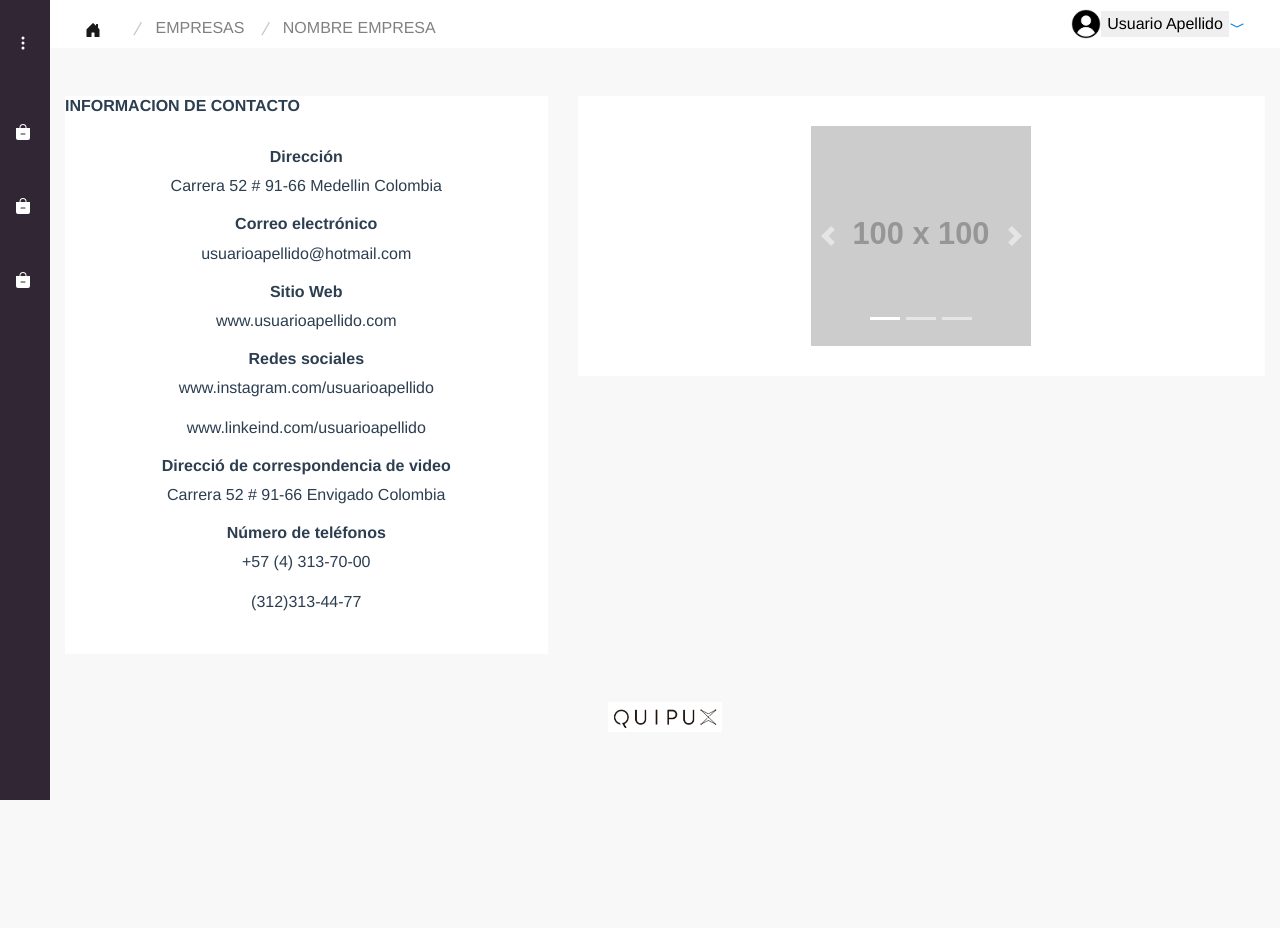
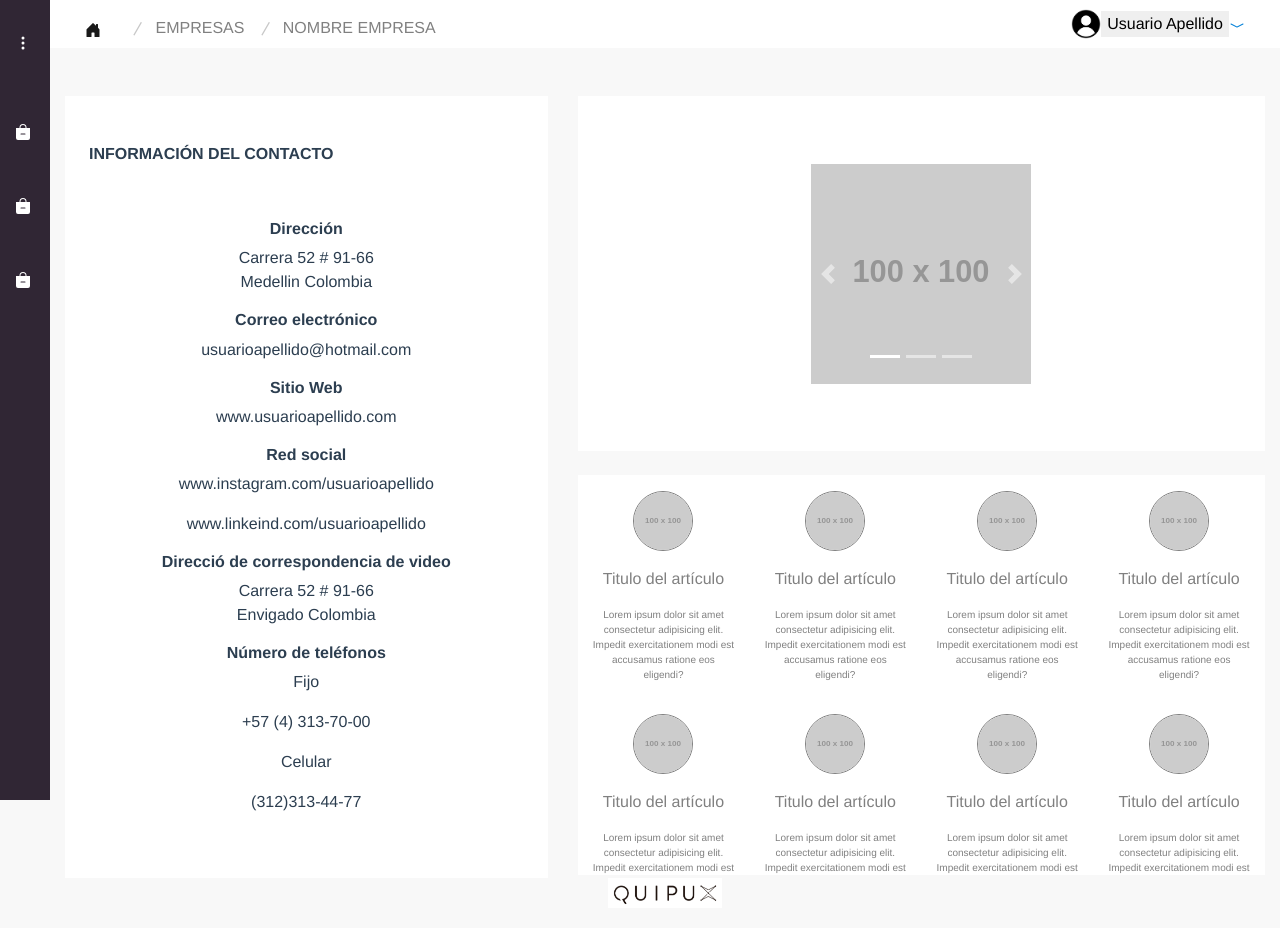
Before and after one commit to lauraparrado/reto_quipux, a Vue app: page /articulo in a window 1280 px wide. Before the commit the page ends 800 px from the top, so only its background shows below. Built offline with nearby package versions, Linux system fonts and the light colour scheme.

Commit message:
update page articulo

```diff
--- a/src/assets/scss/_components.scss
+++ b/src/assets/scss/_components.scss
@@ -2,3 +2,4 @@
 @import "components/footer";
 @import "components/sidebar";
 @import "components/home-services";
+@import "components/item-art"
--- /dev/null
+++ b/src/assets/scss/components/_item-art.scss
@@ -0,0 +1,17 @@
+.item-art{
+    &__image{
+        img{
+            width:60px;
+            height:60px;
+            border-radius:160px;
+            border: 1px solid gray;
+        }
+    }
+    &__title{
+        color: gray;
+    }
+    &__description{
+        color: gray;
+        font-size: 10px;
+    }
+}
--- a/src/assets/scss/views/_articulos.scss
+++ b/src/assets/scss/views/_articulos.scss
@@ -1,4 +1,5 @@
 .articulos{
+    position: relative;
     height: 100%;
     &__contacto{
         .info{
@@ -11,7 +12,7 @@
         .cart-carousel{
             background-color: white;
             width: 100%;
-            height: 280px;
+            height: 355px;
             display: flex;
             justify-content: center;
             align-items: center;
@@ -19,5 +20,11 @@
         .carousel{
             width: 220px;
         }
+
+        .cart-art{
+            background-color: white;
+            height: 400px;
+            overflow-y:scroll;
+        }
     }
 }
--- /dev/null
+++ b/src/components/ItemArt.vue
@@ -0,0 +1,27 @@
+<template>
+    <div class="item-art d-flex flex-wrap justify-content-center">
+        <div class="item-art__image py-3"><img :src="image"></div>
+        <p class="item-art__title">{{title}}</p>
+        <p class="item-art__description">{{description}}</p>
+    </div>
+</template>
+<script>
+export default {
+name:"itemart",
+
+props:{
+    image:{
+        type:String,
+        required:true
+    },
+    title:{
+        type:String,
+        required:true
+    },
+    description:{
+        type:String,
+        required:true
+    }
+}
+}
+</script>
--- a/src/views/Articulo.vue
+++ b/src/views/Articulo.vue
@@ -2,31 +2,44 @@
     <div class="container-fluid articulos">
         <div class="row">
             <div class="col-5 articulos__contacto">
-                <div class="container-fluid info my-5 px-0 ">
-                    <h6 class="font-weight-bold text-left">INFORMACION DE CONTACTO</h6>
-                    <div class="my-4 d-inline-block">
+                <div class="container-fluid info mt-5 px-0 ">
+                    <div class="py-5 pl-4">
+                        <h6 class="font-weight-bold text-left">INFORMACIÓN DEL CONTACTO</h6>
+                    </div>
+
+                    <div class="d-inline-block text-center pb-5">
                         <h6 class="font-weight-bold">Dirección</h6>
-                        <p>{{this.contacto.default.direccion}}</p>
+                        <div class="w-50 d-inline-block">
+                            <p>{{this.contacto.default.direccion}}</p>
+                        </div>
                         <h6 class="font-weight-bold">Correo electrónico</h6>
                         <p>{{this.contacto.default.correo}}</p>
                         <h6 class="font-weight-bold">Sitio Web</h6>
                         <p>{{this.contacto.default.website}}</p>
-                        <h6 class="font-weight-bold">Redes sociales</h6>
+                        <h6 class="font-weight-bold">Red social</h6>
                         <p v-for="red in this.contacto.default.redes" :key="red">
                             {{red.social}}
                         </p>
                         <h6 class="font-weight-bold">Direcció de correspondencia de video</h6>
-                        <p>{{this.contacto.default.correspondencia}}</p>
+                        <div class="w-50 d-inline-block">
+                            <p>{{this.contacto.default.correspondencia}}</p>
+                        </div>
+
                         <h6 class="font-weight-bold">Número de teléfonos</h6>
-                        <p v-for="telefono in this.contacto.default.telefonos" :key="telefono">
-                            {{telefono.numero}}
+                        <p>Fijo</p>
+                        <p>
+                            {{this.contacto.default.telefonos[0].numero}}
+                        </p>
+                        <p>Celular</p>
+                        <p>
+                            {{this.contacto.default.telefonos[1].numero}}
                         </p>
                     </div>
                 </div>
 
             </div>
             <div class="col-7  articulos__galeria">
-                <div class="container-fluid cart-carousel my-5 px-0 ">
+                <div class="container-fluid cart-carousel mt-5 mb-4 px-0 ">
                     <div class="carousel">
                         <ol class="carousel-indicators">
                             <li data-target="#carouselExampleIndicators" data-slide-to="0" class="active"></li>
@@ -51,7 +64,11 @@
                     </div>
                 </div>
 
-                <div></div>
+                <div class="container-fluid cart-art px-0 d-flex flex-wrap">
+                    <div v-for="articulo in this.articulos.default" :key="articulo.id" class="col-3">
+                        <ItemArt :image="articulo.imagen" :title="articulo.titulo" :description="articulo.descripcion" />
+                    </div>
+                </div>
             </div>
         </div>
     </div>
@@ -59,8 +76,11 @@
 <script>
 import * as dataContacto from "../jsonfile/info-contacto.json";
 import * as dataArticulo from "../jsonfile/articulos.json";
+import ItemArt from "../components/ItemArt.vue"
 
 export default {
+    name:"Articulo",
+    components:{ItemArt},
     data(){
         return{
             contacto:dataContacto,
```
